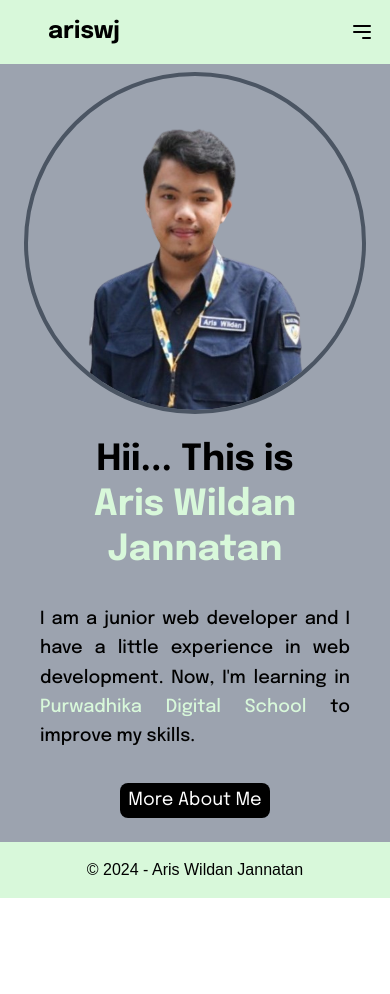
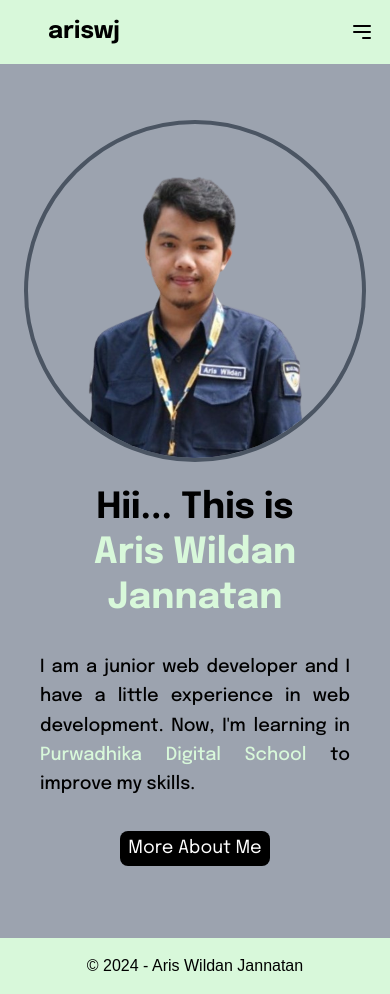
Before and after one commit to ariswj29/exercise-portofolio, a React (Vite) app: page / in a window 390 px wide. Before the commit the page ends 898 px from the top, so only its background shows below. Built offline with nearby package versions, Linux system fonts and the light colour scheme.

Commit message:
feat: change logo icon, fixing responsive at about page

```diff
--- a/index.html
+++ b/index.html
@@ -7,7 +7,7 @@
     <meta name="keywords" content="Aris Wildan Jannatan" />
     <meta name="author" content="Aris Wildan Jannatan" />
     <title>Aris Wildan Jannatan</title>
-    <link rel="icon" type="image/svg+xml" href="/vite.svg" />
+    <link rel="icon" type="image/svg+xml" href="/src/assets/logo.png" />
     <script src="https://kit.fontawesome.com/e6a3871f3a.js" crossorigin="anonymous"></script>
   </head>
   <body>
--- a/src/pages/About.jsx
+++ b/src/pages/About.jsx
@@ -1,6 +1,6 @@
 function About(){
     return(
-        <section className="flex flex-col sm:flex-row h-screen sm:h-full items-stretch gap-6 sm:gap-12 mx-auto max-w-5xl">
+        <section className="flex flex-col sm:flex-row h-screen sm:h-full my-12 items-stretch gap-6 sm:gap-12 mx-auto max-w-5xl">
             <div className="flex flex-1 flex-col self-center justify-center text-center sm:text-left">
                 <h1 className="text-4xl font-bold text-secondary mb-4">About Me</h1>
                 <div className="flex sm:flex-row flex-col items-center sm:items-start">
--- a/src/pages/Home.jsx
+++ b/src/pages/Home.jsx
@@ -4,7 +4,7 @@ import { Link } from 'react-router-dom';
 
 function Home(){
     return(
-        <section className="flex flex-col sm:flex-row items-stretch gap-6 sm:gap-12 mx-auto max-w-5xl">
+        <section className="flex flex-col sm:flex-row my-12 items-stretch gap-6 sm:gap-12 mx-auto max-w-5xl">
             <div className="w-full sm:w-96 mt-12 sm:mt-0 order-1 sm:order-2 ">
                 <picture className="w-full h-full">
                 <source srcSet={imgMeMobile} media="(max-width: 640px)" />
```
Also changed, not shown: src/assets/logo.png (added).
